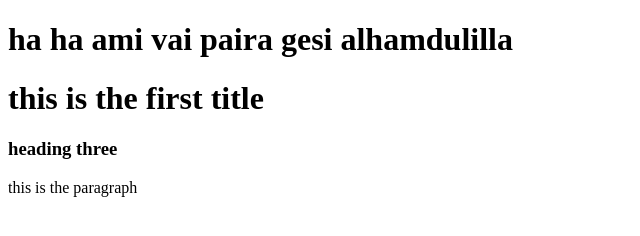
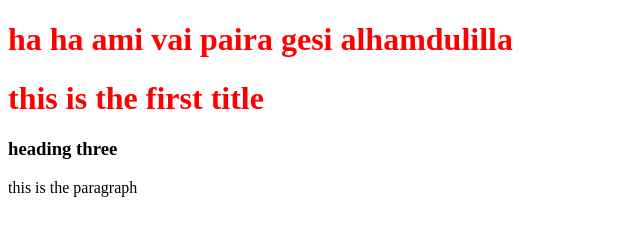
Before and after one commit to sh-mihad/my-second-repo, a plain HTML site: page index.html in a window 1280 px wide. Shown: the whole page, without its empty margins (0-640 px from the left). Drawn offline with Linux system fonts and the light colour scheme.

Commit message:
new css file create

```diff
--- a/index.html
+++ b/index.html
@@ -4,6 +4,7 @@
     <meta charset="UTF-8">
     <meta http-equiv="X-UA-Compatible" content="IE=edge">
     <meta name="viewport" content="width=device-width, initial-scale=1.0">
+    <link rel="stylesheet" href="styel.css">
     <title>My scond git repo</title>
 </head>
 <body>
--- /dev/null
+++ b/styel.css
@@ -0,0 +1,3 @@
+h1{
+    color: red;
+}
```
